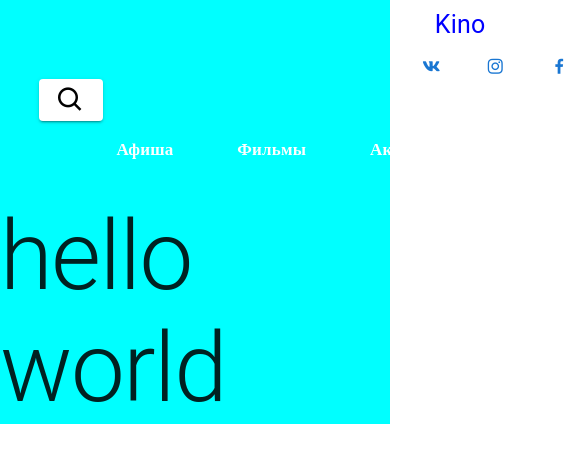
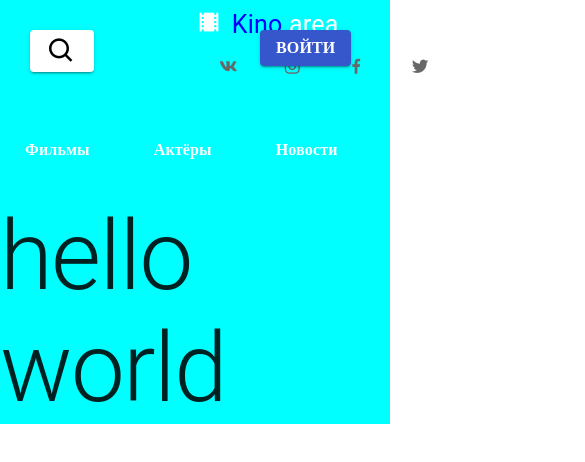
Before and after one commit to Mukhammad-amin-ai/KinoArea, a React (Create React App) app: page /afisha in a window 390 px wide. Shown: the top 462 px of the page, 585 px wide, since content can reach past the window. Built offline with nearby package versions, Linux system fonts and the light colour scheme.

Commit message:
next updt

```diff
--- a/src/Assets/Card/Card.js
+++ b/src/Assets/Card/Card.js
@@ -10,12 +10,12 @@ export default class Card extends Component {
         sx={{
           width: {
             md: "202px",
-            lg: "339px",
+            lg: "260px",
             xl: "339px",
           },
           height: {
             md: "311px",
-            lg: "520px",
+            lg: "430px",
             xl: "520px",
           },
         }}
--- a/src/Assets/Navbar/Navbar.js
+++ b/src/Assets/Navbar/Navbar.js
@@ -205,7 +205,7 @@ export default class Navbar extends Component {
               xs: "none",
               sm: "none",
               md: "none",
-              lg: "flex",
+              lg: "none",
               xl: "flex",
             },
           }}
@@ -242,17 +242,25 @@ export default class Navbar extends Component {
               display={"flex"}
               justifyContent={"space-around"}
             >
-              <Button sx={{ maxWidth: "auto", fontSize: "20px" }}>
+              <Button
+                sx={{ maxWidth: "auto", fontSize: "20px", color: "#686868" }}
+              >
                 <i class="bx bxl-vk"></i>
               </Button>
 
-              <Button sx={{ maxWidth: "auto", fontSize: "20px" }}>
+              <Button
+                sx={{ maxWidth: "auto", fontSize: "20px", color: "#686868" }}
+              >
                 <i class="bx bxl-instagram"></i>
               </Button>
-              <Button sx={{ maxWidth: "auto", fontSize: "20px" }}>
+              <Button
+                sx={{ maxWidth: "auto", fontSize: "20px", color: "#686868" }}
+              >
                 <i class="bx bxl-facebook"></i>
               </Button>
-              <Button sx={{ maxWidth: "auto", fontSize: "20px" }}>
+              <Button
+                sx={{ maxWidth: "auto", fontSize: "20px", color: "#686868" }}
+              >
                 <i class="bx bxl-twitter"></i>
               </Button>
             </Box>
@@ -415,32 +423,31 @@ export default class Navbar extends Component {
               xs: "flex",
               sm: "flex",
               md: "flex",
-              lg: "none",
+              lg: "flex",
               xl: "none",
             },
           }}
-          width={"80%"}
+          width={"100%"}
           height={"10%"}
-          marginLeft={"10%"}
+          // marginLeft={"10%"}
           display={"flex"}
-          justifyContent={'space-evenly'}
+          justifyContent={"space-evenly"}
           alignItems={"center"}
           gap={"100px"}
         >
+          <Box width={"100px"} height={"50px"} position={'absolute'} top={30} left={30} >
           <Button
             variant="contained"
             sx={{
-                width:{
-                  md:'44px',
-                  lg:'53px',
-                  xl:'53px',
-
-                } ,
-                height:{
-                  md:'44px',
-                  lg:'53px',
-                  xl:'53px',
-
+              width: {
+                md: "44px",
+                lg: "53px",
+                xl: "53px",
+              },
+              height: {
+                md: "44px",
+                lg: "53px",
+                xl: "53px",
               },
               bgcolor: "white",
               color: "black",
@@ -449,13 +456,14 @@ export default class Navbar extends Component {
           >
             <i class="bx bx-search"></i>
           </Button>
+
+          </Box>
           <Box
             width={"523px"}
             height={"200px"}
             display={"flex"}
             flexDirection={"column"}
             alignItems={"center"}
-
           >
             <Box width={"130px"} height={"100%"}>
               <Link
@@ -483,17 +491,25 @@ export default class Navbar extends Component {
                 display={"flex"}
                 justifyContent={"space-around"}
               >
-              <Button sx={{ maxWidth: "auto", fontSize: "20px" }}>
+                <Button
+                  sx={{ maxWidth: "auto", fontSize: "20px", color: "#686868" }}
+                >
                   <i class="bx bxl-vk"></i>
                 </Button>
 
-              <Button sx={{ maxWidth: "auto", fontSize: "20px" }}>
+                <Button
+                  sx={{ maxWidth: "auto", fontSize: "20px", color: "#686868" }}
+                >
                   <i class="bx bxl-instagram"></i>
                 </Button>
-              <Button sx={{ maxWidth: "auto", fontSize: "20px" }}>
+                <Button
+                  sx={{ maxWidth: "auto", fontSize: "20px", color: "#686868" }}
+                >
                   <i class="bx bxl-facebook"></i>
                 </Button>
-              <Button sx={{ maxWidth: "auto", fontSize: "20px" }}>
+                <Button
+                  sx={{ maxWidth: "auto", fontSize: "20px", color: "#686868" }}
+                >
                   <i class="bx bxl-twitter"></i>
                 </Button>
               </Box>
@@ -503,7 +519,13 @@ export default class Navbar extends Component {
               width={"760px"}
               height={"100%"}
               display={"flex"}
+              justifyContent={'center'}
               alignItems={"center"}
+              sx={{
+                width:{
+                  sm:500
+                }
+              }}
             >
               <List sx={{ display: "flex", color: "#fff" }}>
                 <ListItem>
@@ -516,9 +538,16 @@ export default class Navbar extends Component {
                       sx={{ borderBottom: this.state.borderBottom }}
                     >
                       <Typography
-                      fontSize={"17px"}
                         fontFamily={"Qanelas"}
                         fontWeight={"700"}
+                        sx={{
+                          fontSize: {
+                            sm: 12,
+                            md: 15,
+                            lg: 17,
+                            xl: 17,
+                          },
+                        }}
                       >
                         Афиша
                       </Typography>
@@ -535,7 +564,14 @@ export default class Navbar extends Component {
                       sx={{ borderBottom: this.state.borderFilm }}
                     >
                       <Typography
-                      fontSize={"17px"}
+                        sx={{
+                          fontSize: {
+                            sm: 12,
+                            md: 15,
+                            lg: 17,
+                            xl: 17,
+                          },
+                        }}
                         fontFamily={"Qanelas"}
                         fontWeight={"700"}
                       >
@@ -554,7 +590,14 @@ export default class Navbar extends Component {
                       sx={{ borderBottom: this.state.borderAktyor }}
                     >
                       <Typography
-                      fontSize={"17px"}
+                        sx={{
+                          fontSize: {
+                            sm: 12,
+                            md: 15,
+                            lg: 17,
+                            xl: 17,
+                          },
+                        }}
                         fontFamily={"Qanelas"}
                         fontWeight={"700"}
                       >
@@ -573,7 +616,14 @@ export default class Navbar extends Component {
                       sx={{ borderBottom: this.state.borderNovosti }}
                     >
                       <Typography
-                      fontSize={"17px"}
+                        sx={{
+                          fontSize: {
+                            sm: 12,
+                            md: 15,
+                            lg: 17,
+                            xl: 17,
+                          },
+                        }}
                         fontFamily={"Qanelas"}
                         fontWeight={"700"}
                       >
@@ -592,7 +642,14 @@ export default class Navbar extends Component {
                       sx={{ borderBottom: this.state.borderPodborka }}
                     >
                       <Typography
-                      fontSize={"17px"}
+                        sx={{
+                          fontSize: {
+                            sm: 12,
+                            md: 15,
+                            lg: 17,
+                            xl: 17,
+                          },
+                        }}
                         fontFamily={"Qanelas"}
                         fontWeight={"700"}
                       >
@@ -611,7 +668,14 @@ export default class Navbar extends Component {
                       sx={{ borderBottom: this.state.borderKategotii }}
                     >
                       <Typography
-                      fontSize={"17px"}
+                        sx={{
+                          fontSize: {
+                            sm: 12,
+                            md: 15,
+                            lg: 17,
+                            xl: 17,
+                          },
+                        }}
                         fontFamily={"Qanelas"}
                         fontWeight={"700"}
                       >
@@ -622,40 +686,42 @@ export default class Navbar extends Component {
                 </ListItem>
               </List>
             </Box>
+          </Box>
+          <Box width={"100px"} height={"50px"} position={'absolute'} top={30} right={30}>
 
-          </Box>
           <Button
             variant="contained"
             sx={{
-                width:{
-                  md:'100px',
-                  lg:'138px',
-                  xl:'138px',
-
+              width: {
+                sm: 93,
+                md: "100px",
+                lg: "138px",
+                xl: "138px",
               },
-                height:{
-                  md:'42px',
-                  lg:'53px',
-                  xl:'53px',
-
+              height: {
+                sm: 38,
+                md: "42px",
+                lg: "53px",
+                xl: "53px",
               },
               bgcolor: "#3657CB",
             }}
           >
             <Typography
-                sx={{fontSize:{
-                  md:'14px',
-                  lg:'17px',
-                  xl:'17px'
-                }}}
+              sx={{
+                fontSize: {
+                  md: "14px",
+                  lg: "17px",
+                  xl: "17px",
+                },
+              }}
               fontFamily={"Qanelas"}
               fontWeight={"700"}
             >
               Войти
             </Typography>
           </Button>
-
-
+          </Box>
         </Box>
       </Box>
     );
--- a/src/Components/Home/HomeHead/HomeHead.js
+++ b/src/Components/Home/HomeHead/HomeHead.js
@@ -24,16 +24,20 @@ export default class Home_head extends Component {
               justifyContent={"center"}
               sx={{
                 flexDirection: {
+                  sm: "column",
                   md: "column",
-                  lg: "unset",
+                  lg: "column",
                   xl: "unset",
+                },
+                alignItems: {
+                  sm: "center",
                 },
               }}
             >
               <Box
                 height={"100%"}
                 display={"flex"}
-                justifyContent={'center'}
+                justifyContent={"center"}
                 alignItems={"center"}
                 sx={{
                   width: {
@@ -51,7 +55,7 @@ export default class Home_head extends Component {
                   sx={{
                     fontSize: {
                       md: "40px",
-                      lg: "50px",
+                      lg: "45px",
                       xl: "50px",
                     },
                   }}
@@ -65,6 +69,7 @@ export default class Home_head extends Component {
                 display={"flex"}
                 sx={{
                   width: {
+                    sm: "100%",
                     md: "615px",
                     lg: "765px",
                     xl: "765px",
@@ -76,9 +81,21 @@ export default class Home_head extends Component {
                     display: "flex",
                     justifyContent: "center",
                     color: "#838D97",
+                    flexWrap: {
+                      sm: "wrap",
+                      md:'unset',
+                      lg:'unset',
+                      xl:'unset'
+                    },
                   }}
                 >
-                  <ListItem>
+                  <ListItem
+                    sx={{
+                      width: {
+                        sm: 100,
+                      },
+                    }}
+                  >
                     <ListItemButton
                       sx={{
                         ":hover": { color: "#fff", background: "transparent" },
@@ -87,7 +104,11 @@ export default class Home_head extends Component {
                       <Typography>Все</Typography>
                     </ListItemButton>
                   </ListItem>
-                  <ListItem>
+                  <ListItem  sx={{
+                      width: {
+                        sm: 130,
+                      },
+                    }}>
                     <ListItemButton
                       sx={{
                         ":hover": { color: "#fff", background: "transparent" },
@@ -96,7 +117,11 @@ export default class Home_head extends Component {
                       <Typography>Боевики </Typography>
                     </ListItemButton>
                   </ListItem>
-                  <ListItem>
+                  <ListItem  sx={{
+                      width: {
+                        sm: 180,
+                      },
+                    }}>
                     <ListItemButton
                       sx={{
                         ":hover": { color: "#fff", background: "transparent" },
@@ -105,7 +130,11 @@ export default class Home_head extends Component {
                       <Typography>Приключения </Typography>
                     </ListItemButton>
                   </ListItem>
-                  <ListItem>
+                  <ListItem  sx={{
+                      width: {
+                        sm: 150,
+                      },
+                    }}>
                     <ListItemButton
                       sx={{
                         ":hover": { color: "#fff", background: "transparent" },
@@ -114,7 +143,11 @@ export default class Home_head extends Component {
                       <Typography>Комедии</Typography>
                     </ListItemButton>
                   </ListItem>
-                  <ListItem>
+                  <ListItem  sx={{
+                      width: {
+                        sm: 150,
+                      },
+                    }}>
                     <ListItemButton
                       sx={{
                         ":hover": { color: "#fff", background: "transparent" },
@@ -123,16 +156,24 @@ export default class Home_head extends Component {
                       <Typography>Фантастика </Typography>
                     </ListItemButton>
                   </ListItem>
-                  <ListItem>
+                  <ListItem  sx={{
+                      width: {
+                        sm: 100,
+                      },
+                    }}>
                     <ListItemButton
                       sx={{
                         ":hover": { color: "#fff", background: "transparent" },
                       }}
                     >
-                      <Typography>Триллеры </Typography>
+                      <Typography >Триллеры </Typography>
                     </ListItemButton>
                   </ListItem>
-                  <ListItem>
+                  <ListItem  sx={{
+                      width: {
+                        sm: 100,
+                      },
+                    }}>
                     <ListItemButton
                       sx={{
                         ":hover": { color: "#fff", background: "transparent" },
--- a/src/Components/Home/HomeTrailer/HomeTrailer.js
+++ b/src/Components/Home/HomeTrailer/HomeTrailer.js
@@ -155,28 +155,28 @@ export default class HomeTrailer extends Component {
                 >
                   <Link style={{ textDecoration: "none" }}>
                     <Button>
-                      <Typography>
+                      <Typography sx={{color: '#6D7792',fontSize:20}}>
                         <i class="bx bxl-vk"></i>
                       </Typography>
                     </Button>
                   </Link>
-                  <Link>
+                  <Link >
                     <Button>
-                      <Typography>
+                      <Typography  sx={{color: '#6D7792',fontSize:20}} >
                         <i class="bx bxl-instagram"></i>
                       </Typography>
                     </Button>
                   </Link>
                   <Link>
                     <Button>
-                      <Typography>
+                      <Typography  sx={{color: '#6D7792',fontSize:20}}>
                         <i class="bx bxl-facebook"></i>
                       </Typography>
                     </Button>
                   </Link>
                   <Link>
                     <Button>
-                      <Typography>
+                      <Typography  sx={{color: '#6D7792',fontSize:20}}>
                         <i class="bx bxl-twitter"></i>
                       </Typography>
                     </Button>
@@ -196,6 +196,9 @@ export default class HomeTrailer extends Component {
                     height: "58.87px",
                     borderRadius: "10px",
                     bgcolor: "#1B2133",
+                    color:'#fff',
+                    fontSize:'20px'
+
                   }}
                 >
                   <i class="bx bx-like"></i>
@@ -206,6 +209,8 @@ export default class HomeTrailer extends Component {
                     height: "58.87px",
                     borderRadius: "10px",
                     bgcolor: "#1B2133",
+                    color:'#fff',
+                    fontSize:'20px'
                   }}
                 >
                   <i class="bx bx-dislike"></i>
--- a/src/Components/Home/LatestNews/LatestNews.js
+++ b/src/Components/Home/LatestNews/LatestNews.js
@@ -88,7 +88,7 @@ export default class LatestNews extends Component {
           </Box>
           <Box
             width={"100%"}
-            height={"1200px"}
+            height={"900px"}
             display={"flex"}
             alignItems={"stretch"}
             gap={"20px"}
@@ -97,7 +97,12 @@ export default class LatestNews extends Component {
                 md:'column',
                 lg:'unset',
                 xl:'unset'
-              }
+              },
+              // height:{
+              //   md:900,
+              //   lg:900,
+              //   xl:900
+              // }
             }}
           >
             <Box
--- a/src/Components/Home/MostPopular/MostPopular.js
+++ b/src/Components/Home/MostPopular/MostPopular.js
@@ -45,6 +45,7 @@ export default class MostPopular extends Component {
     return (
       <Box width={"100%"} height={"300px"} sx={{
         height:{
+          sm:800,
           md:600,
           lg:300,
           xl:300
@@ -59,6 +60,7 @@ export default class MostPopular extends Component {
             justifyContent={"space-between"}
             sx={{
               display:{
+                sm:'none',
                 md:'none',
                 lg:'flex',
                 xl:'flex'
@@ -166,6 +168,7 @@ export default class MostPopular extends Component {
             height={"100px"}
             sx={{
               display:{
+                sm:'flex',
                 md:'flex',
                 lg:'none',
                 xl:'none'
@@ -285,16 +288,19 @@ export default class MostPopular extends Component {
             alignItems={"center"}
             sx={{
               height:{
+                sm:'90%',
                 md:'80%',
                 lg:'60%',
                 xl:'60%'
               },
               justifyContent:{
+                sm:'space-between',
                 md:'space-between',
                 lg:'unset',
                 xl:'unset'
               },
               flexWrap:{
+                sm:'wrap',
                 md:'wrap',
                 lg:'unset',
                 xl:'unset'
--- a/src/Components/Home/Popular/Popular.js
+++ b/src/Components/Home/Popular/Popular.js
@@ -88,8 +88,9 @@ export default class Popular extends Component {
             gap={"10px"}
             sx={{
               flexDirection: {
+                sm:'column',
                 md: "column",
-                lg: "unset",
+                lg: "column",
                 xl: "unset",
               },
             }}
@@ -108,8 +109,9 @@ export default class Popular extends Component {
                 fontWeight={"900"}
                 sx={{
                   fontSize: {
+                    sm:20,
                     md: "32px",
-                    lg: "45px",
+                    lg: "37px",
                     xl: "45px",
                   },
                 }}
@@ -135,6 +137,7 @@ export default class Popular extends Component {
                       fontWeight={"700"}
                       sx={{
                         fontSize: {
+                          sm:15,
                           md: "15px",
                           lg: "18px",
                           xl: "18px",
@@ -154,6 +157,7 @@ export default class Popular extends Component {
                             variant="h2"
                             sx={{
                               fontSize: {
+                                sm:15,
                                 md: "15px",
                                 lg: "18px",
                                 xl: "18px",
@@ -217,7 +221,7 @@ export default class Popular extends Component {
                   count={5}
                   color={"primary"}
                   renderItem={(item) => (
-                    <PaginationItem
+                    <PaginationItem sx={{color:'white'}}
                       slots={{
                         previous: ArrowBackIcon,
                         next: ArrowForwardIcon,
--- a/src/Components/Home/PopularActers/PopularActers.js
+++ b/src/Components/Home/PopularActers/PopularActers.js
@@ -23,9 +23,8 @@ export default class PopularActers extends Component {
         gap={"40px"}
         sx={{
           height:{
-
             md:500,
-            lg:800,
+            lg:650,
             xl:800
           }
         }}
@@ -54,14 +53,14 @@ export default class PopularActers extends Component {
               sx={{
                 fontSize: {
                   md: "35px",
-                  lg: "50px",
+                  lg: "45px",
                   xl: "50px",
                 },
               }}
               variant="h3"
-              fontSize={"50px"}
               fontFamily={"Qanelas"}
               color={"#fff"}
+
             >
               Популярные персоны
             </Typography>
@@ -121,7 +120,7 @@ export default class PopularActers extends Component {
         sx={{
           height:{
             md:266,
-            lg:444,
+            lg:380,
             xl:444
           }
         }}
@@ -133,12 +132,12 @@ export default class PopularActers extends Component {
             sx={{
               width: {
                 md: 266,
-                lg: 444,
+                lg: 380,
                 xl: 444,
               },
               height: {
                 md: 266,
-                lg: 444,
+                lg: 380,
                 xl: 444,
               },
             }}
@@ -147,12 +146,12 @@ export default class PopularActers extends Component {
               sx={{
                 width: {
                   md: 266,
-                  lg: 444,
+                  lg: 380,
                   xl: 444,
                 },
                 height: {
                   md: 266,
-                  lg: 444,
+                  lg: 380,
                   xl: 444,
                 },
                 position: "relative",
@@ -163,12 +162,12 @@ export default class PopularActers extends Component {
                 sx={{
                   width: {
                     md: 266,
-                    lg: 444,
+                    lg: 380,
                     xl: 444,
                   },
                   height: {
                     md: 266,
-                    lg: 444,
+                    lg: 380,
                     xl: 444,
                   },
                 }}
@@ -259,12 +258,12 @@ export default class PopularActers extends Component {
             sx={{
               width: {
                 md: 266,
-                lg: 444,
+                lg: 380,
                 xl: 444,
               },
               height: {
                 md: 266,
-                lg: 444,
+                lg: 380,
                 xl: 444,
               },
             }}
@@ -273,12 +272,12 @@ export default class PopularActers extends Component {
               sx={{
                 width: {
                   md: 266,
-                  lg: 444,
+                  lg: 380,
                   xl: 444,
                 },
                 height: {
                   md: 266,
-                  lg: 444,
+                  lg: 380,
                   xl: 444,
                 },
                 position: "relative",
@@ -289,12 +288,12 @@ export default class PopularActers extends Component {
                 sx={{
                   width: {
                     md: 266,
-                    lg: 444,
+                    lg: 380,
                     xl: 444,
                   },
                   height: {
                     md: 266,
-                    lg: 444,
+                    lg: 380,
                     xl: 444,
                   },
                 }}
@@ -388,7 +387,7 @@ export default class PopularActers extends Component {
               },
               height: {
                 md: 266,
-                lg: 444,
+                lg: 380,
                 xl: 444,
               },
             }}
```
Lines whose indentation alone changed are shown as unchanged.
